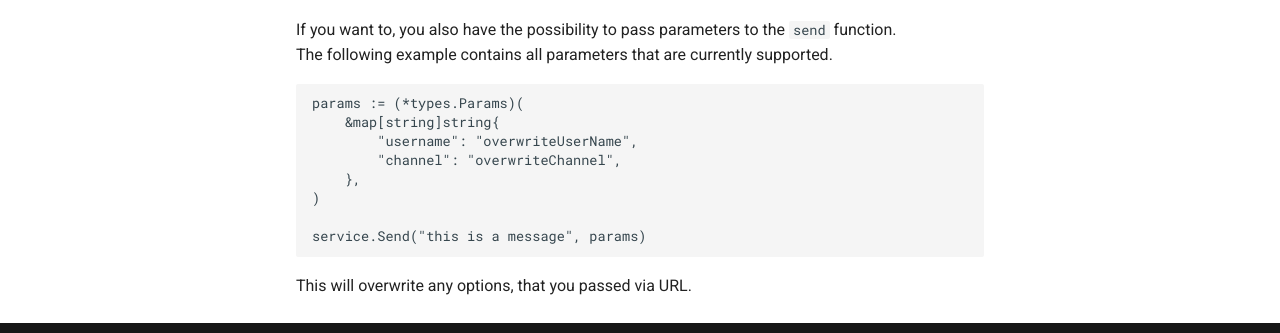
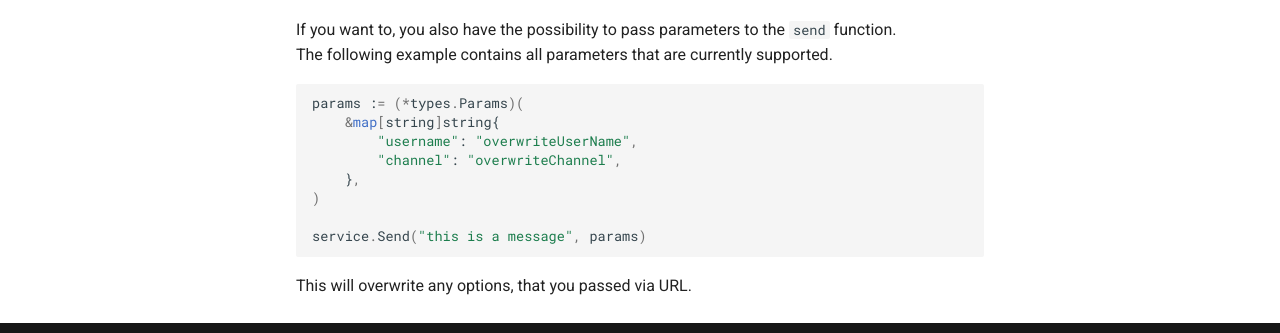
Before and after one commit to containrrr/shoutrrr, an MkDocs documentation site: the page built from docs/services/mattermost.md, in a window 1280 px wide and 900 px high, scrolled down 1919 px. Shown: the part 533-866 px from the top of the window. Built offline with MkDocs 1.6.1 and Material for MkDocs 9.7.7, drawn with Linux system fonts in a browser that asks for light colours; comment, search, counter and statistics services are not loaded; part of the change alters nothing that is shown.

```diff
--- a/mkdocs.yml
+++ b/mkdocs.yml
@@ -7,6 +7,7 @@ markdown_extensions:
   - toc:
       permalink: True
       separator: "_"
+  - codehilite
 nav:
   - 'Home': 'index.md'
   - 'Getting started': 'getting-started.md'
```
